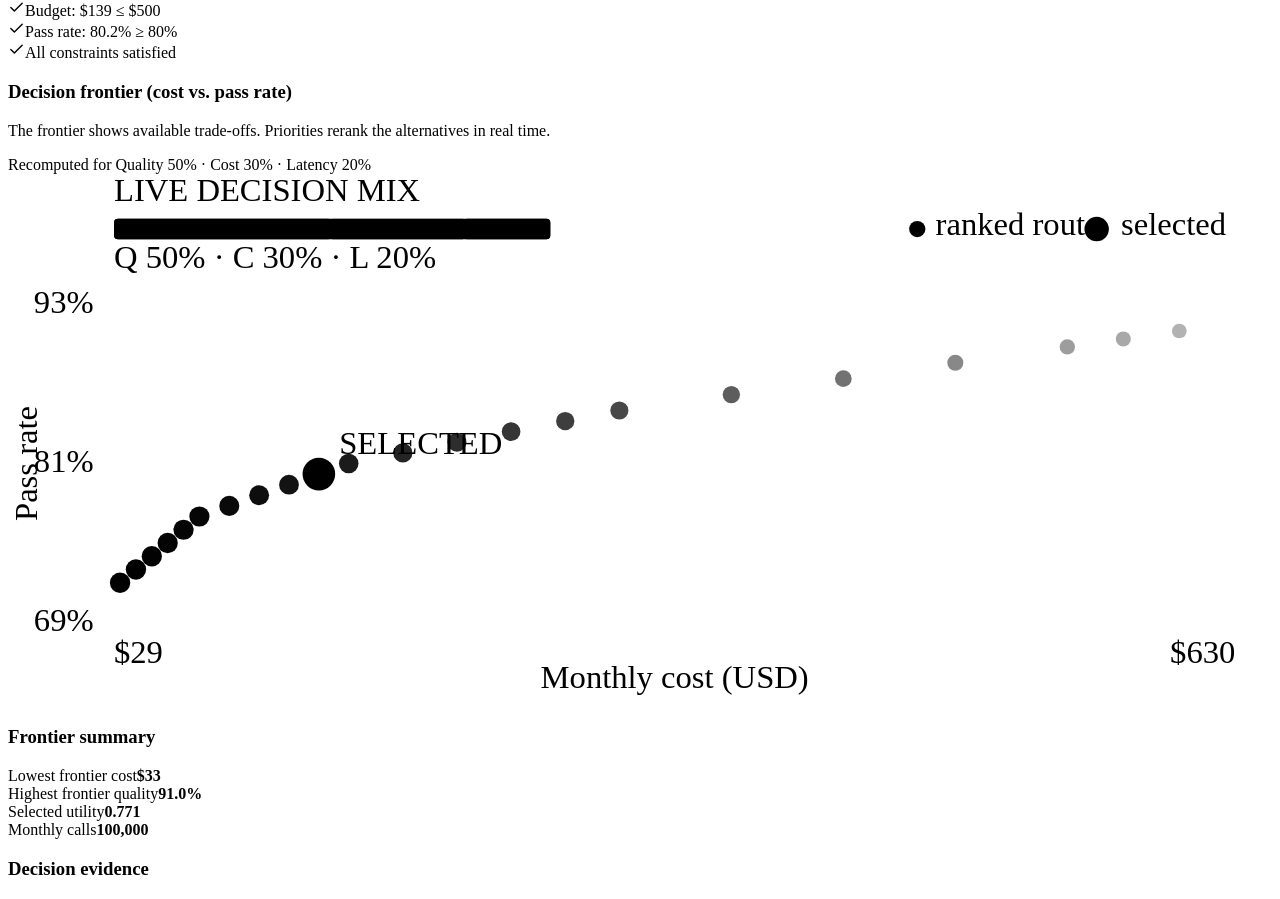
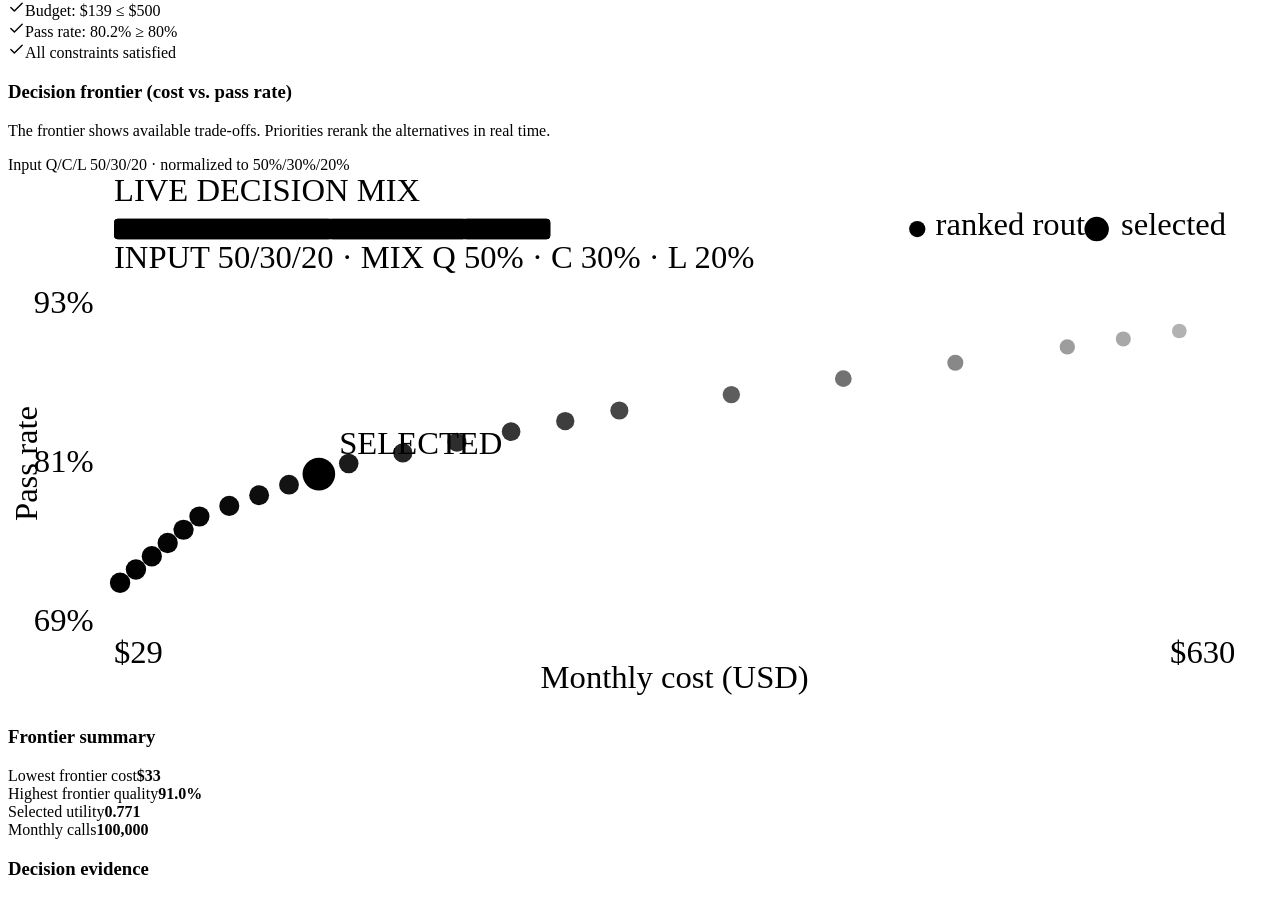
Before and after one commit to compaccess/evidence-router, a React (Vite) app: page / in a window 1280 px wide. Shown: the part 743-1642 px from the top of the page. Built offline with nearby package versions, Linux system fonts and the light colour scheme; the HTML template or start-up script is replaced by a standard one.

Commit message:
fix: show scale-invariant priority changes

```diff
--- a/src/components/ParetoChart.tsx
+++ b/src/components/ParetoChart.tsx
@@ -41,7 +41,7 @@ export function ParetoChart({ points, priorities }: { points: ParetoPoint[]; pri
       className="pareto-chart"
       viewBox={`0 0 ${width} ${height}`}
       role="img"
-      aria-label={`Cost versus pass-rate decision frontier. Priorities: Quality ${percentages.quality}%, Cost ${percentages.cost}%, Latency ${percentages.speed}%.`}
+      aria-label={`Cost versus pass-rate decision frontier. Input weights: Quality ${priorities.quality}, Cost ${priorities.cost}, Latency ${priorities.speed}. Normalized priorities: Quality ${percentages.quality}%, Cost ${percentages.cost}%, Latency ${percentages.speed}%.`}
       data-priority-signature={prioritySignature}
     >
       <g className="priority-mix" aria-label="Normalized decision priorities">
@@ -51,7 +51,7 @@ export function ParetoChart({ points, priorities }: { points: ParetoPoint[]; pri
         <rect x={mixX + qualityWidth} y="22" width={costWidth} height="10" className="priority-cost" />
         <rect x={mixX + qualityWidth + costWidth} y="22" width={mixWidth * normalized.speed} height="10" rx="2" className="priority-speed" />
         <text x={mixX} y="46" className="chart-label priority-values">
-          Q {percentages.quality}% · C {percentages.cost}% · L {percentages.speed}%
+          INPUT {priorities.quality}/{priorities.cost}/{priorities.speed} · MIX Q {percentages.quality}% · C {percentages.cost}% · L {percentages.speed}%
         </text>
         <g transform={`translate(${width - pad.right - 160} 22)`} className="chart-legend">
           <circle cx="4" cy="5" r="4" className="frontier-point" />
--- a/src/components/ResultPanel.tsx
+++ b/src/components/ResultPanel.tsx
@@ -40,7 +40,7 @@ export function ResultPanel({ input, result, models, copied, onCopy }: { input:
           <h3>Decision frontier <span>(cost vs. pass rate)</span></h3>
           <p className="subcopy">The frontier shows available trade-offs. Priorities rerank the alternatives in real time.</p>
           <output className="optimization-state" aria-live="polite">
-            Recomputed for Quality {Math.round(priorities.quality * 100)}% · Cost {Math.round(priorities.cost * 100)}% · Latency {Math.round(priorities.speed * 100)}%
+            Input Q/C/L {input.priorities.quality}/{input.priorities.cost}/{input.priorities.speed} · normalized to {Math.round(priorities.quality * 100)}%/{Math.round(priorities.cost * 100)}%/{Math.round(priorities.speed * 100)}%
           </output>
           <ParetoChart points={result.paretoFrontier} priorities={input.priorities} />
         </div>
```
Also changed, not shown: scripts/visual-qa.mjs (+8 -0 lines), src/lib/router.ts (indentation only), 3 other files (tests, documents, lock files or other folders).
